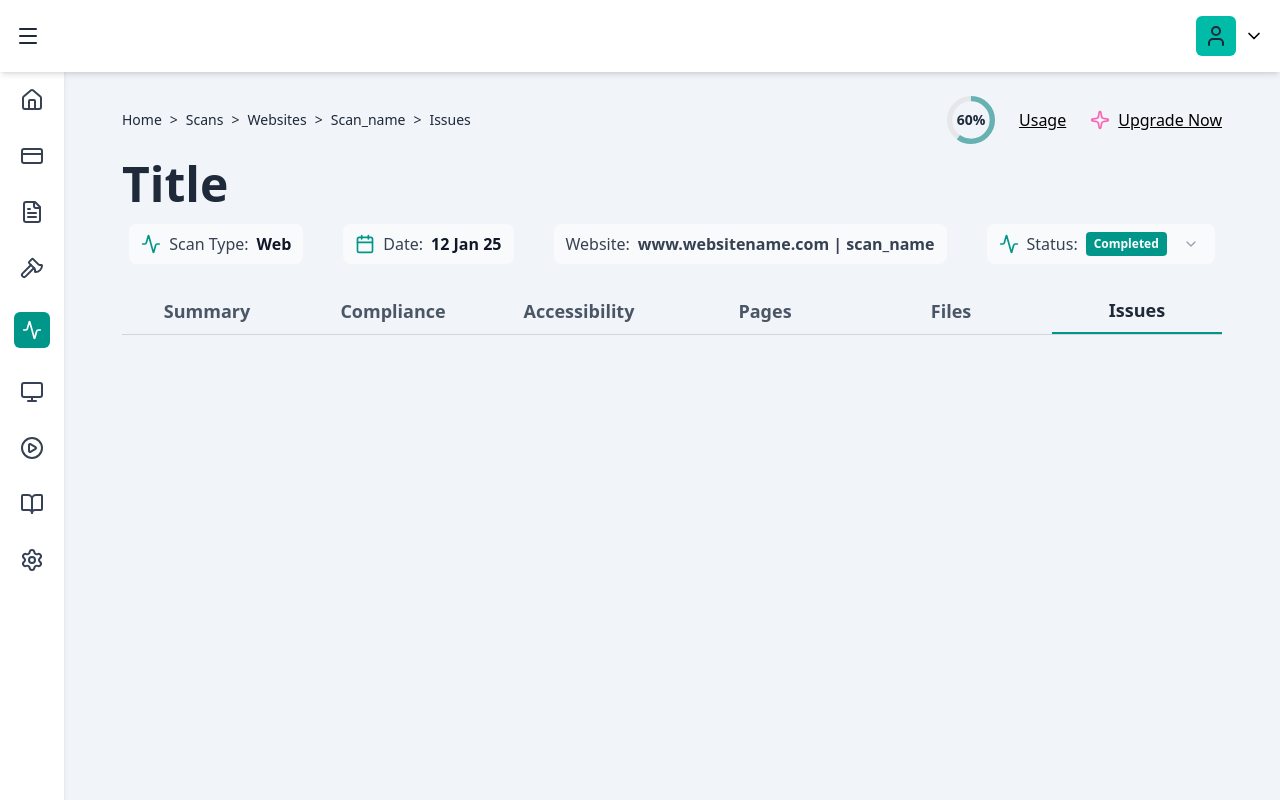
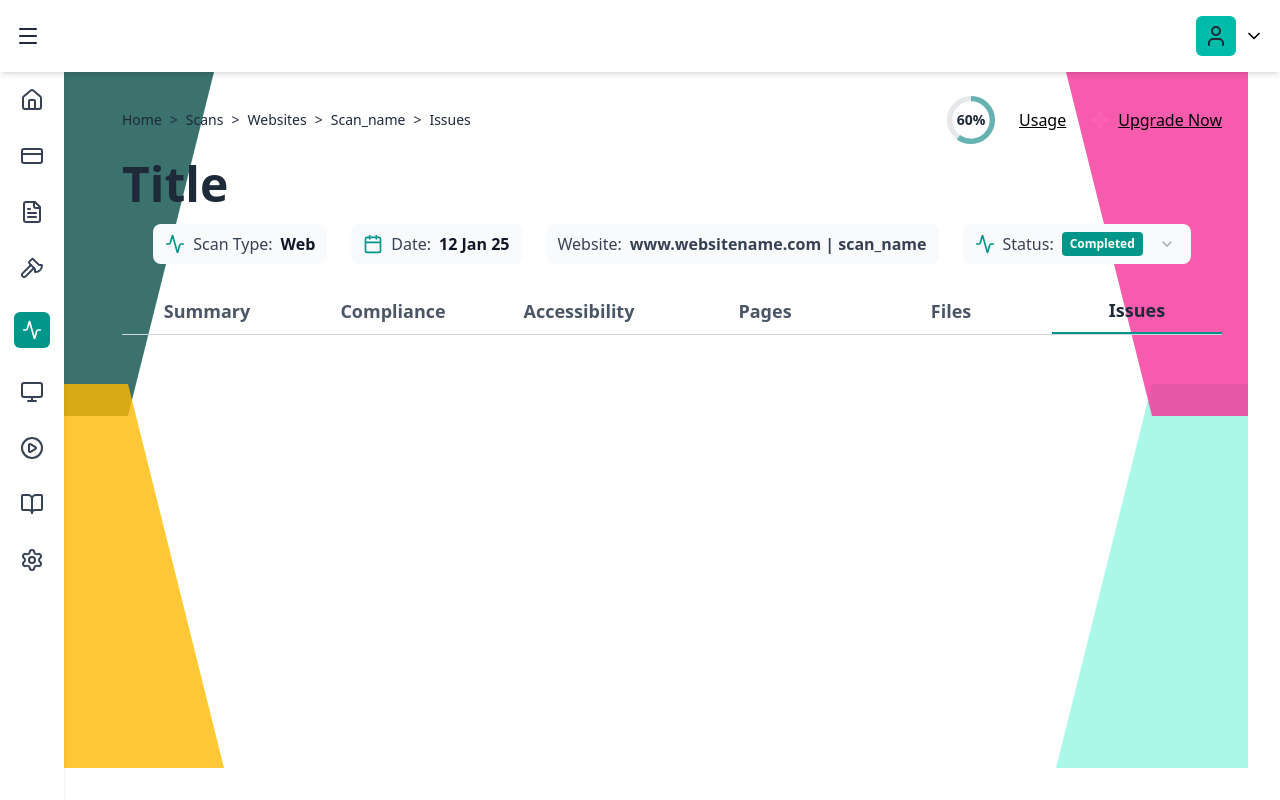
Before and after one commit to s-shemmee/stryve-dashboard, a React (Vite) app: page / in a window 1280 px wide. Built offline with nearby package versions, Linux system fonts and the light colour scheme.

Commit message:
feat: update BackgroundShapes and Hero components; adjust z-index and spacing in Dashboard layout

```diff
--- a/src/components/BackgroundShapes.jsx
+++ b/src/components/BackgroundShapes.jsx
@@ -1,9 +1,9 @@
 const BackgroundShapes = () => (
-  <div className="fixed inset-0 w-full h-full pointer-events-none z-0">
-    <div className="absolute top-8 left-8 w-48 h-96 bg-teal-900 opacity-80 shape-tl"></div>
-    <div className="absolute bottom-8 left-8 w-48 h-96 bg-amber-400 opacity-80 shape-bl"></div>
-    <div className="absolute bottom-8 right-8 w-48 h-96 bg-teal-200 opacity-80 shape-br"></div>
-    <div className="absolute top-8 right-8 w-48 h-96 bg-pink-500 opacity-80 shape-tr"></div>
+  <div className="fixed inset-0 w-full h-full pointer-events-none -z-10">
+    <div className="absolute w-48 bg-teal-900 top-8 left-8 h-96 opacity-80 shape-tl"></div>
+    <div className="absolute w-48 bottom-8 left-8 h-96 bg-amber-400 opacity-80 shape-bl"></div>
+    <div className="absolute w-48 bg-teal-200 bottom-8 right-8 h-96 opacity-80 shape-br"></div>
+    <div className="absolute w-48 bg-pink-500 top-8 right-8 h-96 opacity-80 shape-tr"></div>
   </div>
 );
 
--- a/src/components/Sections/Hero.jsx
+++ b/src/components/Sections/Hero.jsx
@@ -2,10 +2,10 @@
 
 const Hero = () => {
   return (
-    <section className="relative flex flex-col items-center justify-center w-full overflow-hidden bg-slate-100">
+    <section className="relative flex flex-col items-center justify-center w-full overflow-hidden">
       {/* Hero Content */}
       <div className="relative z-10 w-full px-4 py-8">
-        <div className="max-w-[1100px] mx-auto flex flex-col space-y-4 w-full">
+        <div className="max-w-[1100px] mx-auto flex flex-col space-y-4 w-full z-10">
           {/* Breadcrumbs and Actions */}
           <div className="flex items-center justify-between w-full">
             <nav className="text-sm font-medium text-gray-800">
@@ -68,7 +68,7 @@
           </div>
 
           {/* Scan Info */}
-          <div className="flex flex-wrap items-center justify-center gap-10 text-base font-medium text-center text-gray-700">
+          <div className="flex flex-wrap items-center justify-center gap-6 text-base font-medium text-center text-gray-700">
             <span className="flex items-center gap-2 px-3 py-2 rounded-lg bg-gray-50">
               <Activity className="w-5 h-5 text-teal-600" />
               Scan Type: <span className="font-semibold text-gray-900">Web</span>
@@ -115,7 +115,7 @@
             </div>
           </div>
 
-          {/* Additional rows will go here */}
+          {/*  */}
         </div>
       </div>
     </section>
--- a/src/components/layout/Dashboard.jsx
+++ b/src/components/layout/Dashboard.jsx
@@ -4,7 +4,7 @@
 
 const Dashboard = () => {
   return (
-    <div className="relative w-full min-h-screen bg-slate-100">
+    <div className="relative w-full min-h-screen bg-transparent">
       <div className="fixed top-0 left-0 right-0 z-30 w-full">
         <Navbar />
       </div>
```
